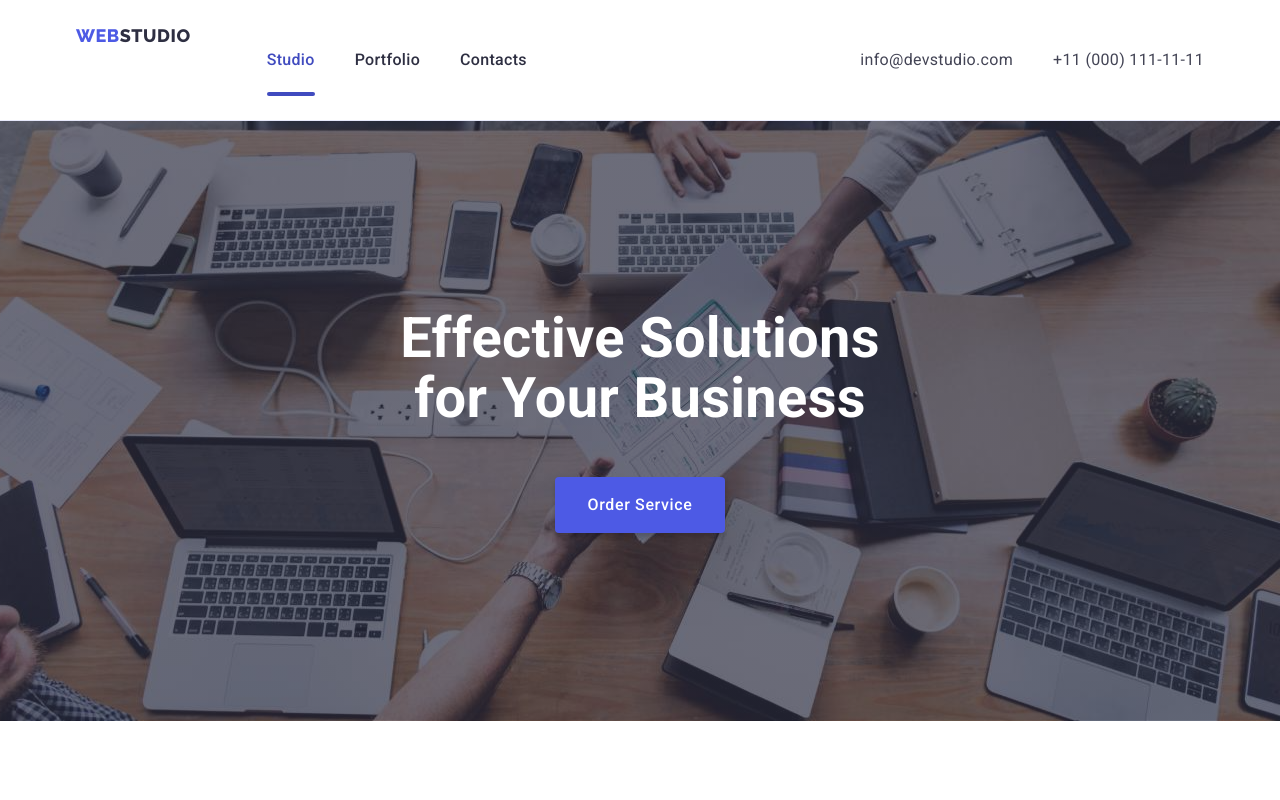
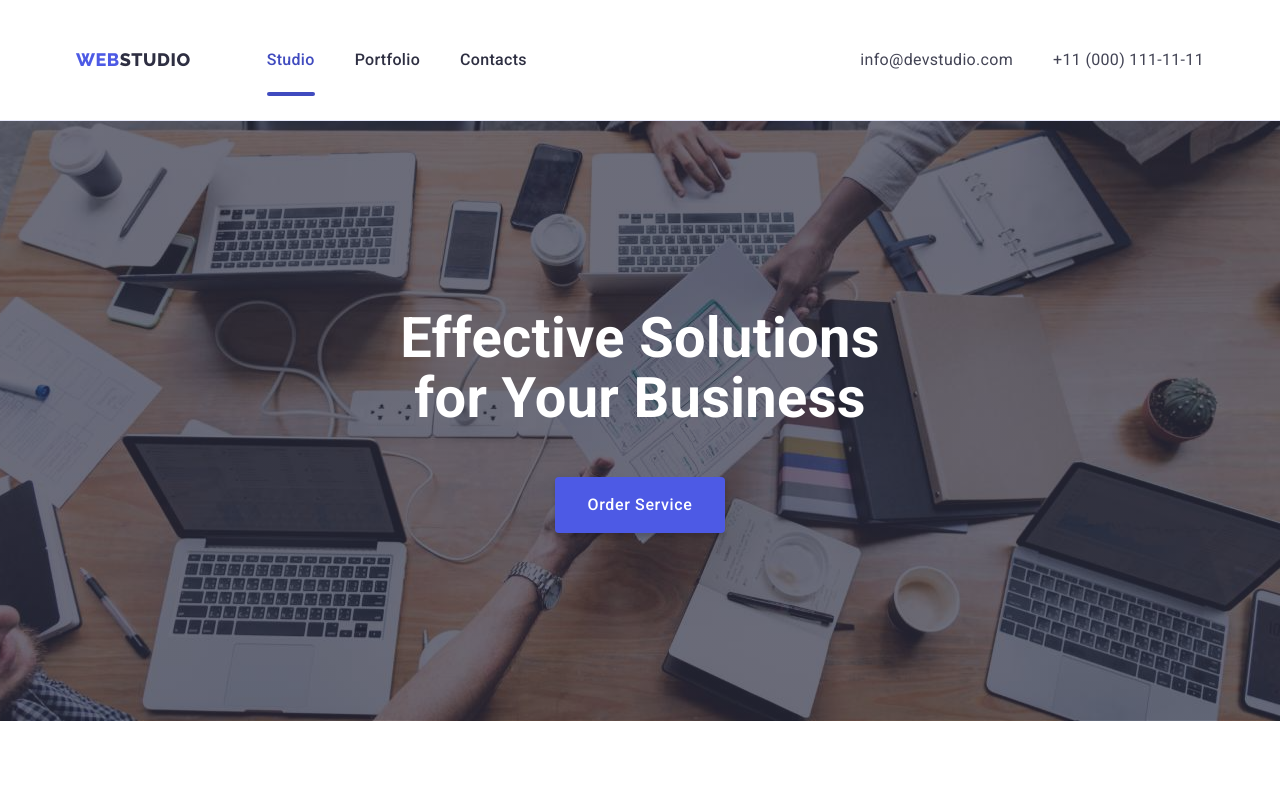
Before and after one commit to andrii-kusyi/goit-markup-hw-05, a plain HTML site: page index.html in a window 1280 px wide. Shown: the top 800 px of the page. Drawn offline with nearby package versions, Linux system fonts and the light colour scheme.

Commit message:
Draft HW_03

```diff
--- a/css/styles.css
+++ b/css/styles.css
@@ -89,6 +89,8 @@ body {
     letter-spacing: 0.03em;
     color: var(--primary-brand-iris);
     margin-right: 76px;
+    display: block;
+    padding: 24px 0;
 }
 .logo-dark {
     color: var(--dark-navyblue);
```
